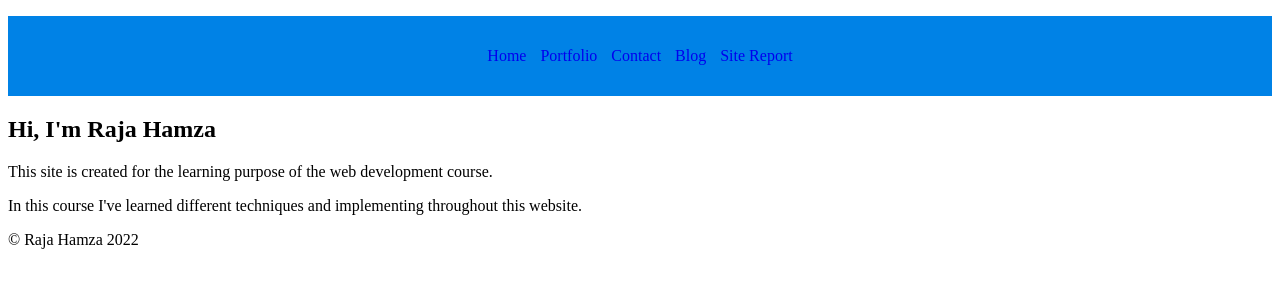
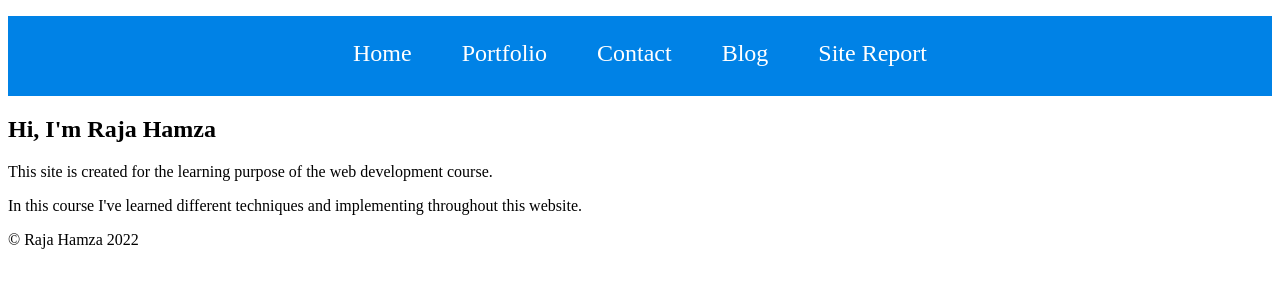
Before and after one commit to hamzi9/raja-web-assignment-, a plain HTML site: page Index.html in a window 1280 px wide. Drawn offline with Linux system fonts and the light colour scheme.

Commit message:
desining portfolio page

```diff
--- a/styles.css
+++ b/styles.css
@@ -21,3 +21,17 @@ nav {
   margin: 0 5px;
 
  }
+
+ nav ul li a {
+    color: white;
+    text-transform: capitalize;
+    font-size: 24px;
+    line-height: 45px;
+    text-align: center;
+    margin: 18px;
+    }
+    nav ul li a.active, nav ul li a:hover {
+    background: #1b9bff;
+    transition: .5s;
+    padding:7px 13px;
+    }
```
